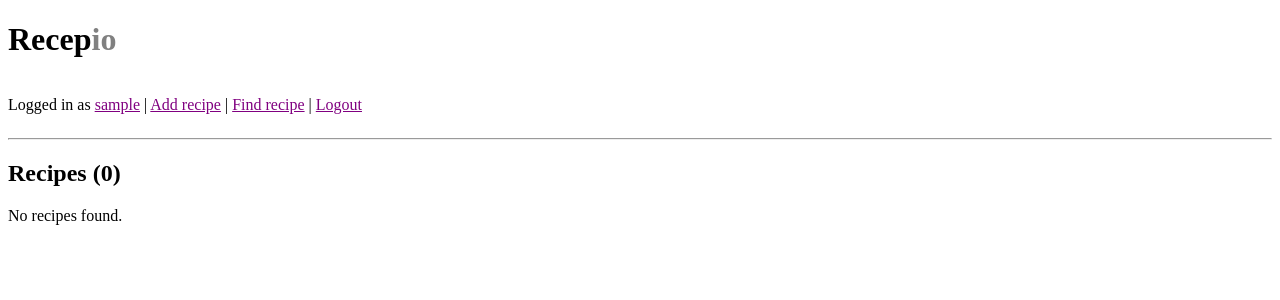
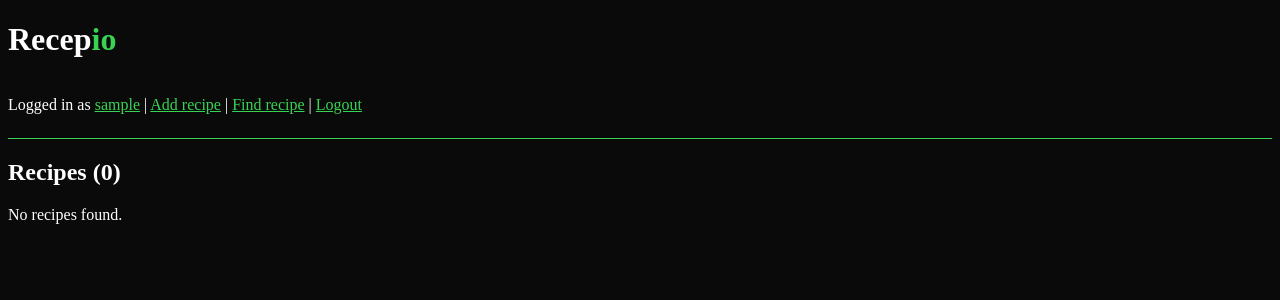
Before and after one commit to dopamiini/food-recipes, a Flask app: page / in a window 1280 px wide. Shown: the top 300 px of the page. Run offline with Flask 3, Linux system fonts and the light colour scheme; the visitor is signed in with stand-in values (Sample User, id 1); data comes from the database, SQL or seed files in the repository; data that the repository does not hold is empty.

Commit message:
Formatted css.

```diff
--- a/app.py
+++ b/app.py
@@ -59,12 +59,12 @@ def validate_recipe_form():
         message = "Recipe description must be at most 80 characters."
     elif not ingredients:
         message = "Ingredients are required."
-    elif len(ingredients) > 1000:
-        message = "Ingredients must be at most 1000 characters."
+    elif len(ingredients) > 500:
+        message = "Ingredients must be at most 500 characters."
     elif not instructions:
         message = "Recipe instructions are required."
-    elif len(instructions) > 1000:
-        message = "Instructions must be at most 1000 characters."
+    elif len(instructions) > 500:
+        message = "Instructions must be at most 500 characters."
 
     categories = []
 
--- a/init.sql
+++ b/init.sql
@@ -1,4 +1,5 @@
 DELETE FROM categories;
+
 
 INSERT INTO categories (category, value) VALUES ('Type', 'Breakfast');
 INSERT INTO categories (category, value) VALUES ('Type', 'Lunch');
--- a/static/css/main.css
+++ b/static/css/main.css
@@ -1,23 +1,69 @@
+
+:root {
+    --color-background: #0a0a0a;
+    --color-surface: #171717;
+    --color-surface-hover: #242424;
+    --color-green: #39d353;
+    --color-green-hover: #2bb847;
+    --color-green-dark: #173b23;
+    --color-text: #ffffff;
+    --color-text-muted: #b8b8b8;
+    --color-border: #383838;
+    --color-error: #ff6b6b;
+    --color-success: #39d353;
+}
+
+body {
+    background-color: var(--color-background);
+    color: var(--color-text);
+}
+
+h1,
+h2,
+h3,
+h4,
+h5,
+h6,
+p,
+label,
+li {
+    color: var(--color-text);
+}
+
+hr {
+    border: 0;
+    border-top: 1px solid var(--color-green);
+}
 
 .error {
-    color: red;
+    color: var(--color-error);
 }
 
 .success {
-    color: black;
+    color: var(--color-success);
 }
 
 a:link,
 a:visited {
-    color: purple;
+    color: var(--color-green);
+}
+
+a:hover {
+    color: var(--color-green-hover);
+}
+
+a:focus-visible,
+button:focus-visible {
+    outline: 2px solid var(--color-green);
+    outline-offset: 3px;
 }
 
 .logo-black {
-    color: black;
+    color: var(--color-text);
 }
 
 .logo-grey {
-    color: grey;
+    color: var(--color-green);
 }
 
 .category-links {
@@ -42,6 +89,22 @@ input[type="submit"] {
     padding: 3px 7px;
     font-size: 0.8rem;
     cursor: pointer;
+    background-color: var(--color-green);
+    color: #000000;
+    border: 1px solid var(--color-green);
+    border-radius: 5px;
+}
+
+button:hover,
+input[type="submit"]:hover {
+    background-color: var(--color-green-hover);
+    border-color: var(--color-green-hover);
+}
+
+button:disabled,
+input[type="submit"]:disabled {
+    opacity: 0.5;
+    cursor: not-allowed;
 }
 
 nav {
@@ -68,10 +131,15 @@ nav p {
     border: none;
     padding: 0;
     margin: 0;
-    color: purple;
+    color: var(--color-green);
     text-decoration: underline;
     font: inherit;
     cursor: pointer;
+}
+
+.link-button:hover {
+    background: none;
+    color: var(--color-green-hover);
 }
 
 .recipe-list {
```
Also changed, not shown: other parts of static/css/main.css (+86 -15 lines), db.py (line endings or trailing spaces).
